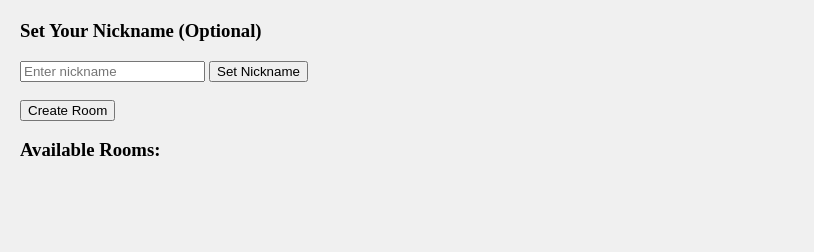
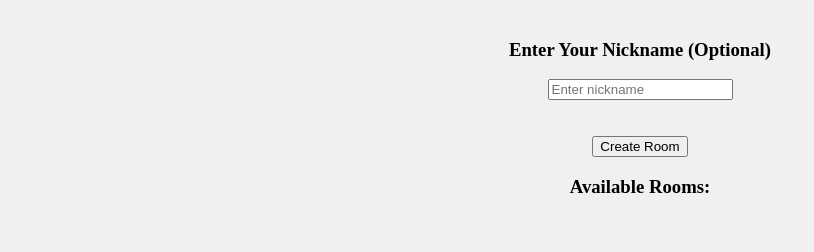
Before and after one commit to risruc-habteb/roper, a website: page public/index.html in a window 1280 px wide. Shown: the whole page, without its empty margins (0-814 px from the left). Drawn offline with nearby package versions, Linux system fonts and the light colour scheme; no server answers.

Commit message:
minor changes to room browser

```diff
--- a/public/index.html
+++ b/public/index.html
@@ -23,17 +23,23 @@
         #gameInfo {
             margin: 10px;
         }
+        .centered-content {
+            display: flex;
+            flex-direction: column;
+            align-items: center;
+        }
     </style>
 </head>
 <body>
     <div id="roomBrowser">
-        <h3>Set Your Nickname (Optional)</h3>
-        <input type="text" id="nickname" placeholder="Enter nickname" maxlength="16">
-        <button onclick="setNickname()">Set Nickname</button>
-        <br><br>
-        <button onclick="createRoom()">Create Room</button>
-        <h3>Available Rooms:</h3>
-        <ul id="roomList"></ul>
+        <div class="centered-content">
+            <h3>Enter Your Nickname (Optional)</h3>
+            <input type="text" id="nickname" placeholder="Enter nickname" maxlength="16">
+            <br><br>
+            <button onclick="createRoom()">Create Room</button>
+            <h3>Available Rooms:</h3>
+            <ul id="roomList"></ul>
+        </div>
     </div>
     <div id="gameContainer" style="display: none;">
         <div id="gameInfo">
@@ -80,20 +86,19 @@
             document.getElementById('resetButton').style.display = isHost ? 'block' : 'none';
         }
 
-        function setNickname() {
+        function createRoom() {
             const input = document.getElementById('nickname').value.trim();
             if (input) {
-                nickname = input;
-                socket.emit('setNickname', nickname);
-                console.log(`Nickname set to: ${nickname}`);
+                socket.emit('setNickname', input);
             }
-        }
-
-        function createRoom() {
             socket.emit('createRoom');
         }
 
         function joinRoomById(roomId) {
+            const input = document.getElementById('nickname').value.trim();
+            if (input) {
+                socket.emit('setNickname', input);
+            }
             socket.emit('joinRoom', { roomId });
         }
 
```
